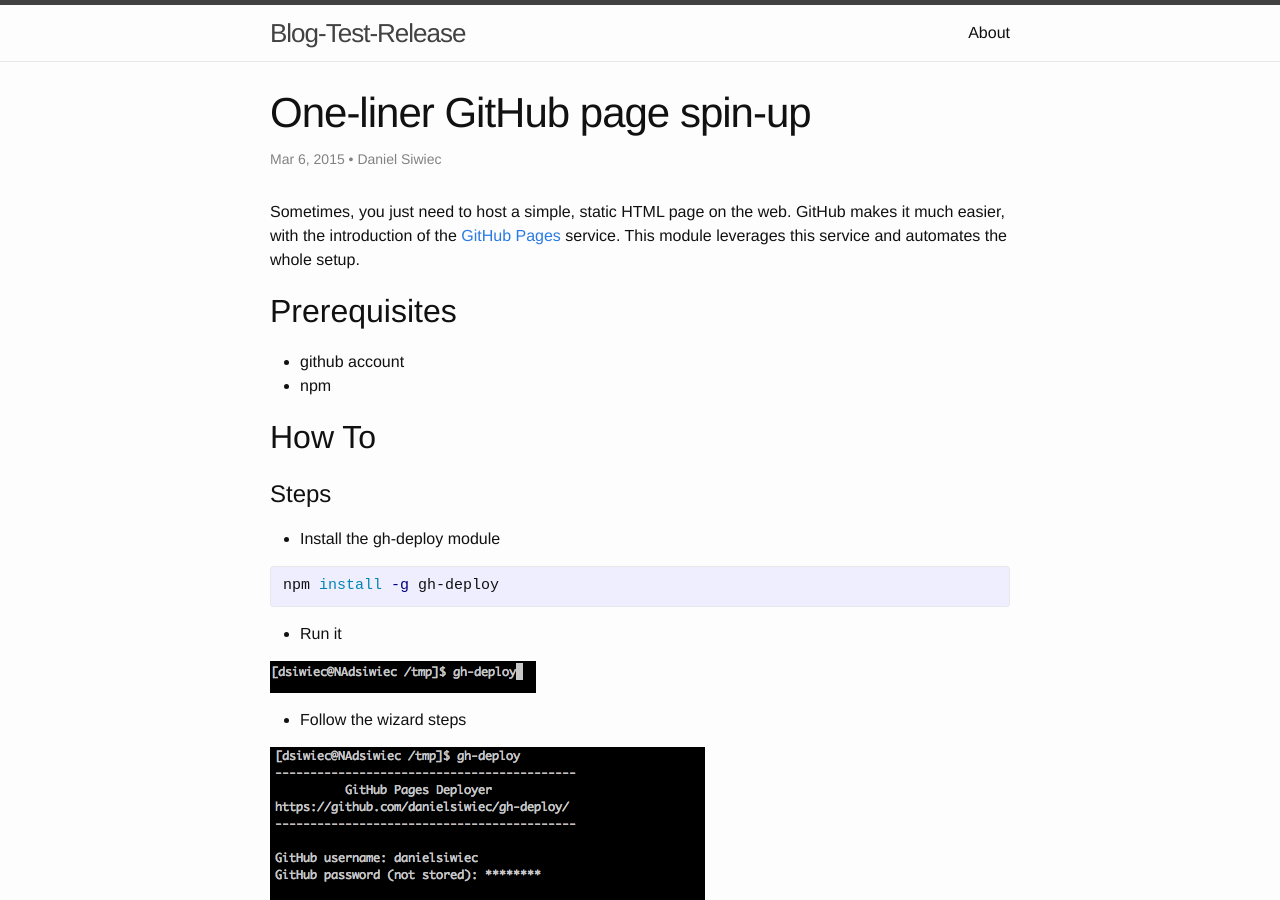
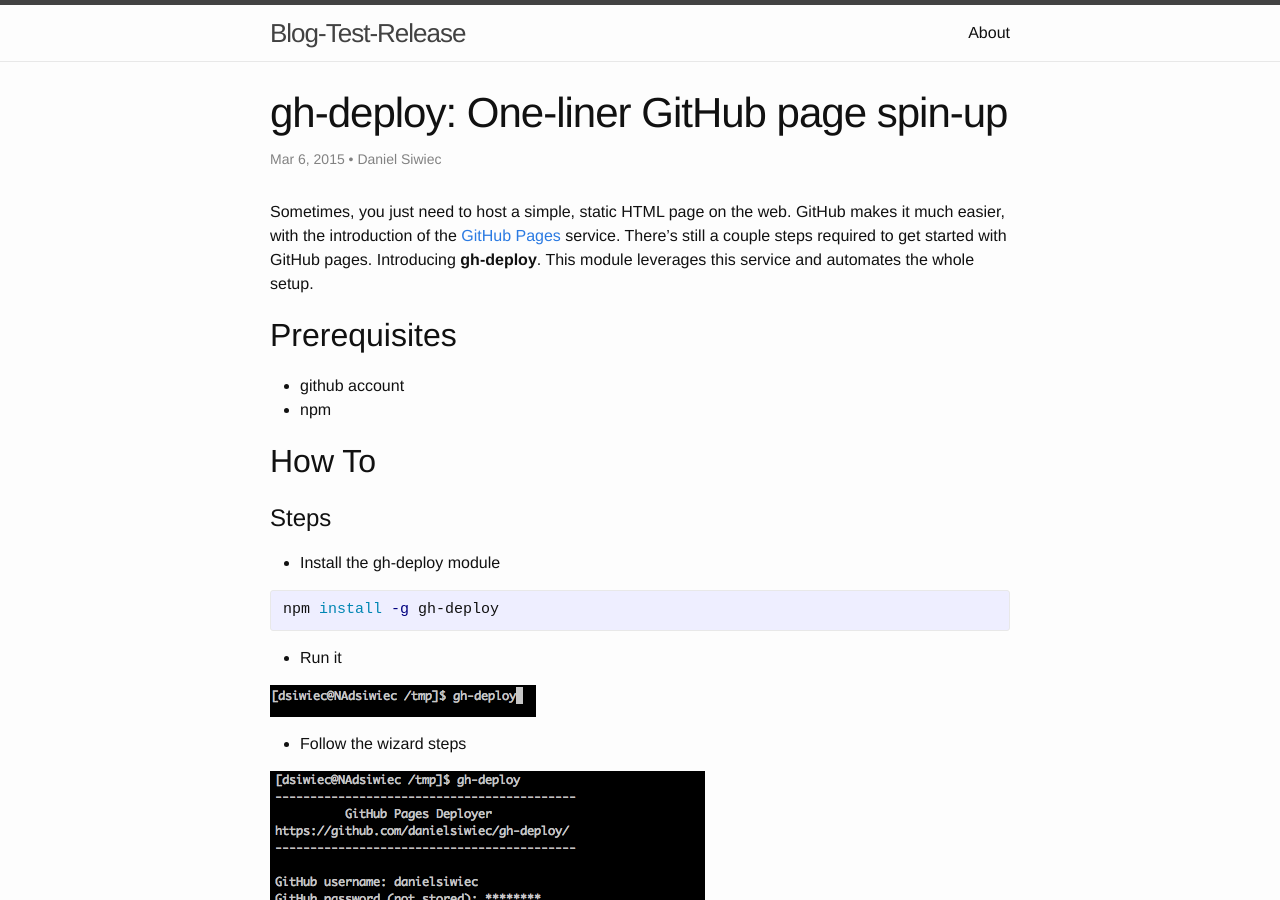
Before and after one commit to danielsiwiec/leanoverboard.com, a Jekyll site: the page built from _posts/2015-03-06-generate-Github-Pages.md, in a window 1280 px wide and 900 px high. Built offline with Jekyll 4.4.1, drawn with Linux system fonts in a browser that asks for light colours; some of the changed text lies outside the part shown.

Commit message:
Add links

```diff
--- a/_posts/2015-03-06-generate-Github-Pages.md
+++ b/_posts/2015-03-06-generate-Github-Pages.md
@@ -1,6 +1,6 @@
 ---
 layout: post
-title: One-liner GitHub page spin-up
+title: 'gh-deploy: One-liner GitHub page spin-up'
 author: Daniel Siwiec
 tags:
   - github
@@ -8,7 +8,8 @@ tags:
 ---
 
 Sometimes, you just need to host a simple, static HTML page on the web. GitHub makes
-it much easier, with the introduction of the [GitHub Pages](https://pages.github.com/) service. This module leverages this service and automates the whole setup.
+it much easier, with the introduction of the [GitHub Pages](https://pages.github.com/) service. There's still a couple steps required to get started with GitHub pages.
+Introducing **gh-deploy**. This module leverages this service and automates the whole setup.
 
 
 ## Prerequisites
@@ -53,3 +54,11 @@ Checkout the demos on YouTube:
 <a href="http://youtu.be/vJlg-0y2fTY" target="_blank">Part I - Hello World (19 seconds)</a> (a little outdated - there are no input arguments anymore - the wizard asks about them)
 
 <a href="http://youtu.be/5stwAqtgWTg" target="_blank">Part II - Deploy Todo MVC (36 seconds)</a>
+
+
+## Resources
+
+[gh-deploy on GitHub](https://github.com/danielsiwiec/gh-deploy)
+
+
+[gh-deploy on npmjs](https://www.npmjs.com/package/gh-deploy)
```
